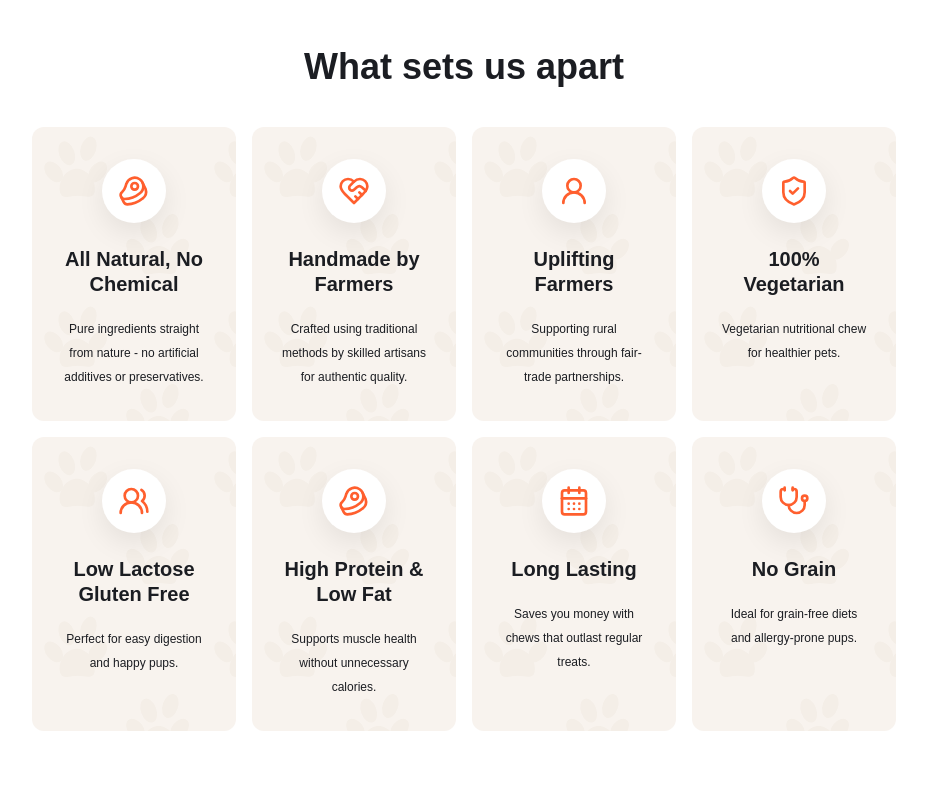
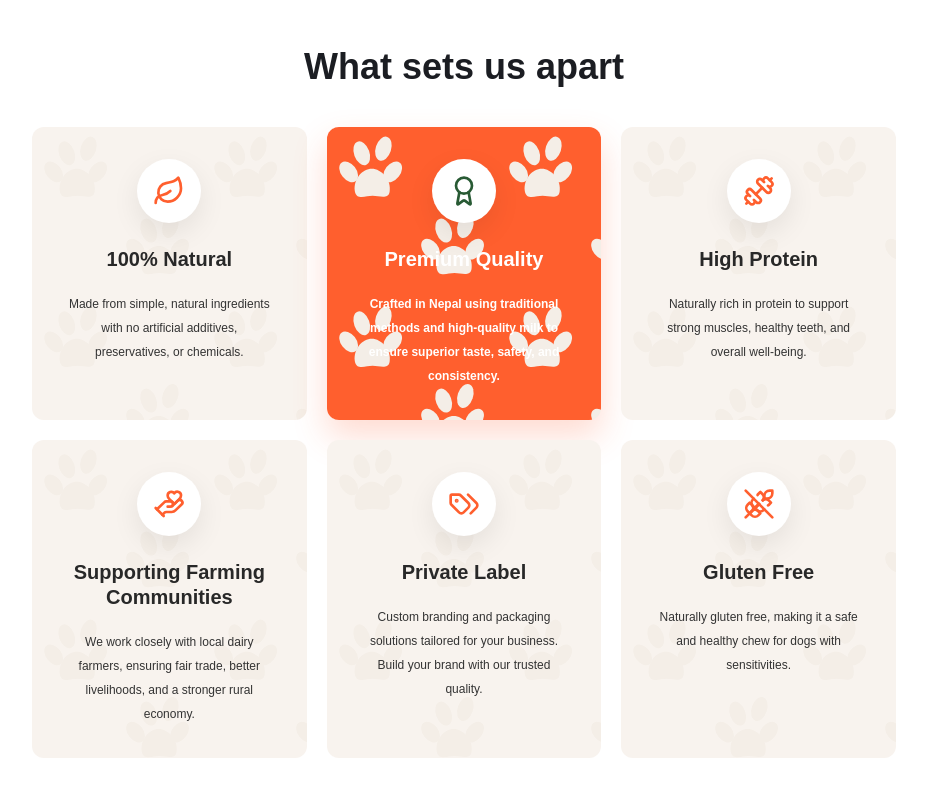
Before and after one commit to niraz20212/whitehimalyandogchew, a Next.js app: page / in a window 1280 px wide. Shown: the part 1400-2200 px from the top of the page, without its empty margins (176-1103 px from the left). Built offline with nearby package versions, Linux system fonts and the light colour scheme.

Commit message:
change what set us apart

```diff
--- a/app/about/page.tsx
+++ b/app/about/page.tsx
@@ -1,6 +1,5 @@
 import type { Metadata } from "next";
 import Image from "next/image";
-import { SectionHeading } from "@/components/section-heading";
 
 export const metadata: Metadata = {
   title: "Our Story",
@@ -14,81 +13,81 @@ const stats = [
   ["70+", "Employees", "#64bc46"],
 ];
 
-const team = [
-  ["Amit Khetan", "Managing Director", "https://images.unsplash.com/photo-1500648767791-00dcc994a43e?auto=format&fit=crop&w=400&q=80"],
-  ["Nishi Khetan", "Sales & Marketing Director", "https://images.unsplash.com/photo-1494790108377-be9c29b29330?auto=format&fit=crop&w=400&q=80"],
-  ["Dinesh Dhakal", "Finance Manager", "https://images.unsplash.com/photo-1507003211169-0a1dd7228f2d?auto=format&fit=crop&w=400&q=80"],
-];
-
 export default function AboutPage() {
   return (
-    <section className="relative overflow-hidden bg-white">
-      <div className="absolute left-24 top-28 h-40 w-40 section-bone opacity-60" aria-hidden />
-      <div className="absolute right-0 top-80 h-[640px] w-[360px] soft-blob bg-[#f8f3ee]" aria-hidden />
-
-      <div className="container relative grid max-w-4xl gap-10 py-14 lg:grid-cols-[1fr_0.85fr] lg:items-center">
-        <div>
-          <p className="text-[10px] font-black uppercase tracking-[0.35em] text-primary">Our Story</p>
-          <h1 className="mt-4 text-4xl font-black leading-tight">Handmade & Organic</h1>
-          <div className="mt-6 space-y-5 text-[13px] leading-7">
+    <section className="bg-white">
+      <div className="border-b border-[#f1ebe5] bg-[#fbf8f5]">
+        <div className="container grid max-w-6xl gap-10 py-16 lg:grid-cols-[1fr_0.9fr] lg:items-center">
+          <div className="max-w-2xl">
+            <p className="text-xs font-black uppercase tracking-[0.3em] text-primary">Our Story</p>
+            <h1 className="mt-4 text-4xl font-black leading-tight text-[#202124] sm:text-5xl">
+              Handmade & Organic Himalayan Chews
+            </h1>
+            <div className="mt-7 space-y-5 text-base leading-8 text-[#303030]">
               <p>
-              At The Mountain Pet Company, we believe dogs deserve better: better nutrition, better ingredients, and better care. Founded on the principle that every chew should be as wholesome as nature intended, we craft premium churpi using time-honored Himalayan traditions.
+                At The Mountain Pet Company, we believe dogs deserve better nutrition, better ingredients, and better care. Every chew is made to be as wholesome as nature intended.
               </p>
               <p>
-              Our journey began when we recognized a gap in the pet industry: too many chews were mass-produced with additives and questionable sourcing. In response, we partnered directly with Nepalese herders and farmers to create natural, protein-rich yak churpi from free-range, grass-fed animals.
+                We partner directly with Nepalese herders and farmers to create natural, protein-rich yak churpi from free-range, grass-fed animals. The result is a simple, durable chew with a clear origin and a purpose behind it.
               </p>
               <p>
-              Every product is carefully prepared in our USDA-registered facility in Kathmandu, where we combine generations of artisanal knowledge with rigorous quality testing.
+                Each product is carefully prepared in Kathmandu, where generations of artisanal knowledge meet strict quality testing and modern food safety standards.
               </p>
             </div>
           </div>
-        <div className="relative h-[360px]">
-          <span className="absolute -right-16 top-10 h-44 w-44 rounded-full bg-[#f8f3ee]" aria-hidden />
-          <span className="absolute -right-8 bottom-20 h-12 w-12 rounded-full bg-[#ffb83f]" aria-hidden />
+
+          <div className="relative min-h-[360px] overflow-hidden rounded-xl bg-[#f1dfbd] shadow-[0_18px_50px_rgba(40,33,25,0.12)]">
             <Image
-            src="https://images.unsplash.com/photo-1621996346565-e3dbc646d9a9?auto=format&fit=crop&w=800&q=80"
+              src="https://images.unsplash.com/photo-1621996346565-e3dbc646d9a9?auto=format&fit=crop&w=1000&q=85"
               alt="Rows of Himalayan yak chews"
               fill
               priority
-            sizes="40vw"
-            className="rounded-xl object-cover"
+              sizes="(min-width:1024px) 45vw, 100vw"
+              className="object-cover"
             />
           </div>
         </div>
+      </div>
 
-      <div className="container relative grid max-w-3xl grid-cols-2 gap-5 py-8 md:grid-cols-4">
+      <div className="container grid max-w-4xl grid-cols-2 gap-5 py-12 md:grid-cols-4">
         {stats.map(([number, label, color]) => (
-          <div key={label} className="paw-bg rounded-md border bg-[#f8f3ee] p-6" style={{ borderColor: color }}>
-            <p className="text-3xl font-black">{number}</p>
-            <p className="mt-1 text-[11px] text-muted-foreground">{label}</p>
+          <div key={label} className="rounded-lg border-2 bg-white p-6 text-center shadow-[0_12px_30px_rgba(0,0,0,0.05)]" style={{ borderColor: color }}>
+            <p className="text-4xl font-black text-[#202124]">{number}</p>
+            <p className="mt-2 text-sm font-semibold leading-5 text-[#555]">{label}</p>
           </div>
         ))}
       </div>
 
-      <div className="container relative max-w-5xl py-16 text-center">
-        <SectionHeading title="Purity, Ethics & Tradition" text="Because when it comes to your dog's health, only the purest will do." />
-        <div className="mx-auto mt-8 max-w-5xl space-y-5 text-[12px] leading-7">
-          <p>At The Mountain Pet Company, we believe that great health begins with great ingredients and every chew is crafted with a steadfast commitment to purity, ethics, and Himalayan tradition.</p>
-          <p>We go beyond just making treats - we build trust. Our churpi is made using time-honored Himalayan methods, with milk sourced ethically from local yak and cow herders. No fillers. No artificial preservatives. No common allergens.</p>
-          <p>Every chew supports more than just pet health - it uplifts local Himalayan communities and helps preserve an ancient tradition that has stood the test of time.</p>
+      <div className="container max-w-5xl py-14">
+        <div className="mx-auto max-w-3xl text-center">
+          <h2 className="text-4xl font-black leading-tight text-[#202124]">Purity, Ethics & Tradition</h2>
+          <p className="mt-4 text-base leading-7 text-[#555]">
+            Because when it comes to your dog's health, only the purest will do.
+          </p>
+        </div>
+        <div className="mt-10 grid gap-6 text-base leading-8 text-[#303030] md:grid-cols-3">
+          <div className="rounded-lg bg-[#fbf8f5] p-6">
+            <h3 className="text-lg font-black text-[#202124]">Pure Ingredients</h3>
+            <p className="mt-3">
+              Our churpi is made using time-honored Himalayan methods with milk sourced ethically from local yak and cow herders.
+            </p>
+          </div>
+          <div className="rounded-lg bg-[#fbf8f5] p-6">
+            <h3 className="text-lg font-black text-[#202124]">No Hidden Fillers</h3>
+            <p className="mt-3">
+              No artificial preservatives, no common allergens, and no unnecessary fillers. Just a clean chew dogs can enjoy.
+            </p>
+          </div>
+          <div className="rounded-lg bg-[#fbf8f5] p-6">
+            <h3 className="text-lg font-black text-[#202124]">Community Impact</h3>
+            <p className="mt-3">
+              Every chew supports Himalayan communities and helps preserve an ancient tradition that has stood the test of time.
+            </p>
+          </div>
         </div>
       </div>
 
-      <div className="container relative max-w-4xl pb-20">
-        <SectionHeading title="Our Team" />
-        <div className="mt-10 grid gap-8 sm:grid-cols-3">
-          {team.map(([member, role, image]) => (
-            <div key={member} className="text-center">
-              <div className="relative mx-auto h-32 w-32 overflow-hidden rounded-full bg-[#e9e4df]">
-                <Image src={image} alt={member} fill sizes="128px" className="object-cover" />
-              </div>
-              <span className="mx-auto -mt-3 block h-7 w-7 rounded-full border-4 border-white bg-white shadow" />
-              <h3 className="mt-3 font-black">{member}</h3>
-              <p className="mt-1 text-[10px] font-black uppercase tracking-[0.16em] text-[#294f78]">{role}</p>
-            </div>
-          ))}
-        </div>
-      </div>
+      <div className="pb-10" />
     </section>
   );
 }
--- a/app/page.tsx
+++ b/app/page.tsx
@@ -1,6 +1,6 @@
 import Image from "next/image";
 import Link from "next/link";
-import { Beef, CalendarDays, HeartHandshake, Play, ShieldCheck, Stethoscope, UserRound, UsersRound } from "lucide-react";
+import { Award, Dumbbell, HandHeart, Leaf, Play, Tags, WheatOff } from "lucide-react";
 import { MotionReveal } from "@/components/motion-reveal";
 import { OrganicImage } from "@/components/organic-image";
 import { SectionHeading } from "@/components/section-heading";
@@ -20,14 +20,36 @@ const galleryImages = [
 ];
 
 const apart = [
-  { title: "All Natural, No Chemical", text: "Pure ingredients straight from nature - no artificial additives or preservatives.", icon: Beef },
-  { title: "Handmade by Farmers", text: "Crafted using traditional methods by skilled artisans for authentic quality.", icon: HeartHandshake },
-  { title: "Uplifting Farmers", text: "Supporting rural communities through fair-trade partnerships.", icon: UserRound },
-  { title: "100% Vegetarian", text: "Vegetarian nutritional chew for healthier pets.", icon: ShieldCheck },
-  { title: "Low Lactose Gluten Free", text: "Perfect for easy digestion and happy pups.", icon: UsersRound },
-  { title: "High Protein & Low Fat", text: "Supports muscle health without unnecessary calories.", icon: Beef },
-  { title: "Long Lasting", text: "Saves you money with chews that outlast regular treats.", icon: CalendarDays },
-  { title: "No Grain", text: "Ideal for grain-free diets and allergy-prone pups.", icon: Stethoscope },
+  {
+    title: "100% Natural",
+    text: "Made from simple, natural ingredients with no artificial additives, preservatives, or chemicals.",
+    icon: Leaf,
+  },
+  {
+    title: "Premium Quality",
+    text: "Crafted in Nepal using traditional methods and high-quality milk to ensure superior taste, safety, and consistency.",
+    icon: Award,
+  },
+  {
+    title: "High Protein",
+    text: "Naturally rich in protein to support strong muscles, healthy teeth, and overall well-being.",
+    icon: Dumbbell,
+  },
+  {
+    title: "Supporting Farming Communities",
+    text: "We work closely with local dairy farmers, ensuring fair trade, better livelihoods, and a stronger rural economy.",
+    icon: HandHeart,
+  },
+  {
+    title: "Private Label",
+    text: "Custom branding and packaging solutions tailored for your business. Build your brand with our trusted quality.",
+    icon: Tags,
+  },
+  {
+    title: "Gluten Free",
+    text: "Naturally gluten free, making it a safe and healthy chew for dogs with sensitivities.",
+    icon: WheatOff,
+  },
 ];
 
 export default function HomePage() {
@@ -106,14 +128,29 @@ export default function HomePage() {
 
       <section className="py-20">
         <SectionHeading title="What sets us apart" />
-        <div className="container mt-10 grid max-w-4xl grid-cols-1 gap-4 sm:grid-cols-2 lg:grid-cols-4">
-          {apart.map((item) => (
-            <div key={item.title} className="paw-bg min-h-[220px] rounded-xl bg-[#f8f3ee] px-7 py-8 text-center">
-              <span className="mx-auto flex h-16 w-16 items-center justify-center rounded-full bg-white text-primary shadow-[0_10px_28px_rgba(0,0,0,.08)]">
+        <div className="container mt-10 grid max-w-4xl grid-cols-1 gap-5 sm:grid-cols-2 lg:grid-cols-3">
+          {apart.map((item, index) => (
+            <div
+              key={item.title}
+              className={
+                index === 1
+                  ? "paw-bg min-h-[226px] rounded-xl bg-primary px-8 py-8 text-center text-white shadow-[0_16px_34px_rgba(255,91,46,0.22)]"
+                  : "paw-bg min-h-[226px] rounded-xl bg-[#f8f3ee] px-8 py-8 text-center text-[#282828]"
+              }
+            >
+              <span
+                className={
+                  index === 1
+                    ? "mx-auto flex h-16 w-16 items-center justify-center rounded-full bg-white text-[#285a34] shadow-[0_10px_28px_rgba(0,0,0,.08)]"
+                    : "mx-auto flex h-16 w-16 items-center justify-center rounded-full bg-white text-primary shadow-[0_10px_28px_rgba(0,0,0,.08)]"
+                }
+              >
                 <item.icon className="h-8 w-8" />
               </span>
               <h3 className="mt-6 text-xl font-black leading-tight">{item.title}</h3>
-              <p className="mt-5 text-[12px] leading-6">{item.text}</p>
+              <p className={index === 1 ? "mt-5 text-[12px] font-semibold leading-6 text-white" : "mt-5 text-[12px] font-medium leading-6 text-[#333]"}>
+                {item.text}
+              </p>
             </div>
           ))}
         </div>
--- a/components/whatsapp-button.tsx
+++ b/components/whatsapp-button.tsx
@@ -4,7 +4,7 @@ import { MessageCircle } from "lucide-react";
 export function WhatsAppButton() {
   return (
     <Link
-      href="https://wa.me/15551234567?text=Hi%20White%20Himalayan%20Dog%20Chew%2C%20I%20have%20a%20question."
+      href="https://wa.me/+977-9826152030?text=Hi%20White%20Himalayan%20Dog%20Chew%2C%20I%20have%20a%20question."
       className="fixed bottom-5 right-5 z-40 flex h-14 w-14 items-center justify-center rounded-full bg-[#2f6f4f] text-white shadow-soft transition hover:scale-105 focus-visible:outline-none focus-visible:ring-2 focus-visible:ring-ring"
       aria-label="Contact us on WhatsApp"
     >
--- a/next.config.ts
+++ b/next.config.ts
@@ -2,7 +2,6 @@ import type { NextConfig } from "next";
 import path from "node:path";
 
 const nextConfig: NextConfig = {
-  distDir: ".next-build",
   outputFileTracingRoot: path.join(__dirname),
   images: {
     remotePatterns: [
--- a/tsconfig.json
+++ b/tsconfig.json
@@ -32,8 +32,7 @@
     "**/*.ts",
     "**/*.tsx",
     ".next/types/**/*.ts",
-    "next-env.d.ts",
-    ".next-build/types/**/*.ts"
+    "next-env.d.ts"
   ],
   "exclude": [
     "node_modules"
```
Lines whose indentation alone changed are shown as unchanged.
